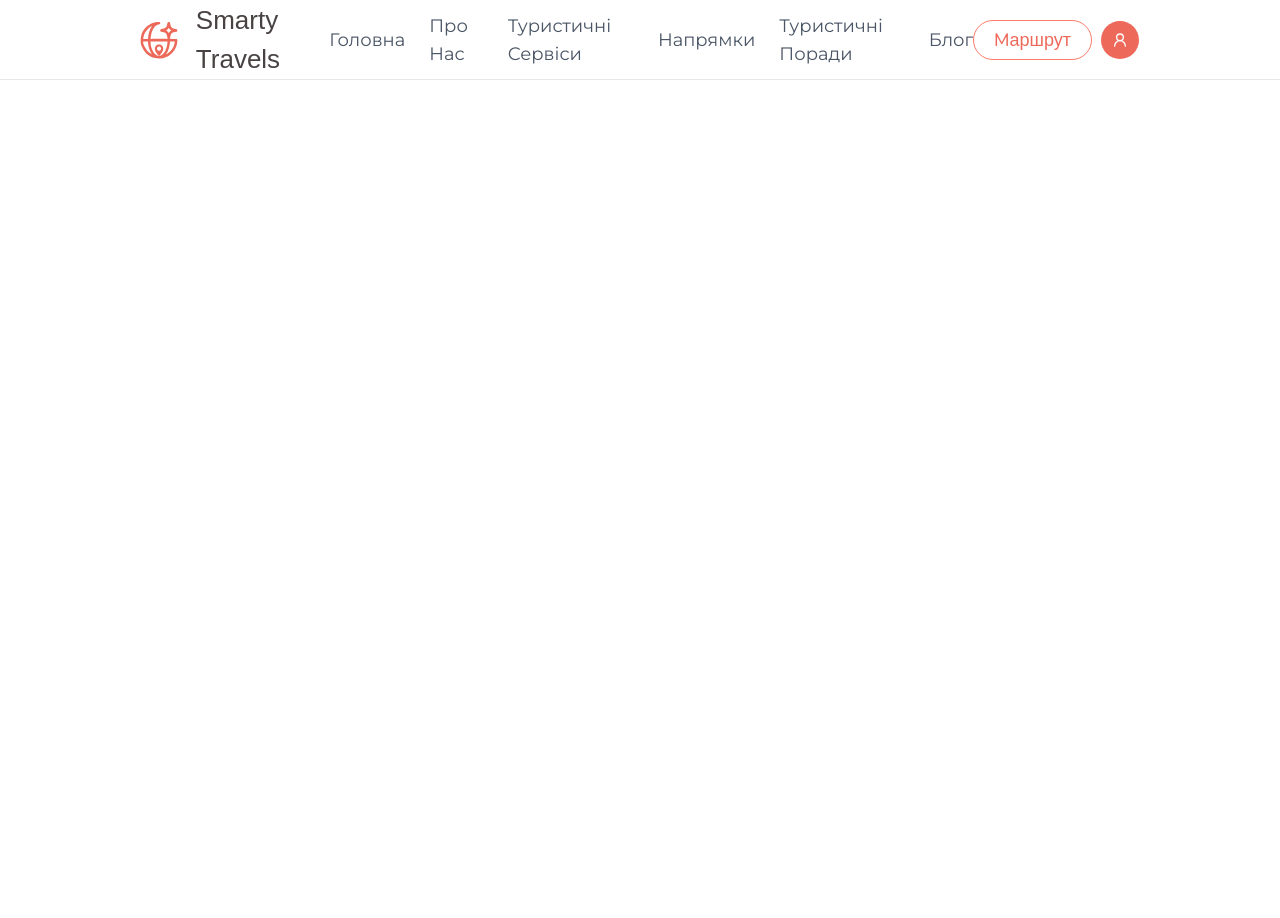
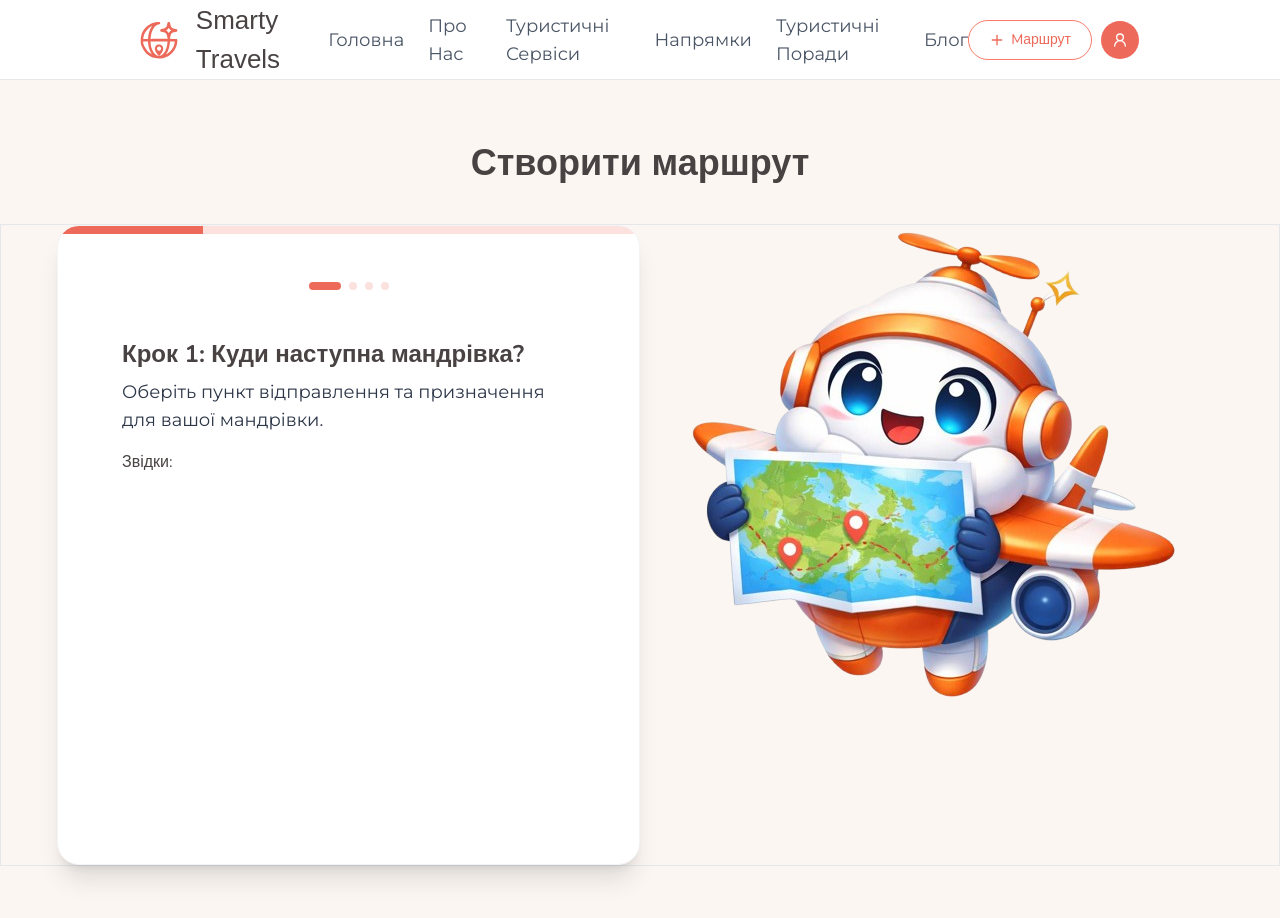
Before and after one commit to MarynaOzkara/smarty-ai-trip-planner, a React (Vite) app: page /create-trip in a window 1280 px wide. Shown: the top 918 px of the page. Before the commit the page ends 800 px from the top, so only its background shows below. Built offline with nearby package versions, Linux system fonts and the light colour scheme; a web font is replaced by a local one.

Commit message:
add create trip page and how it work section

```diff
--- a/src/App.jsx
+++ b/src/App.jsx
@@ -1,6 +1,7 @@
 import { Route, Routes } from "react-router-dom";
 import Header from "./components/common/Header";
 import Home from "./pages/Home";
+import CreateTrip from "./pages/CreateTrip";
 
 const App = () => {
   return (
@@ -8,6 +9,7 @@ const App = () => {
       <Header />
       <Routes>
         <Route path="/" element={<Home />} />
+        <Route path="/create-trip" element={<CreateTrip />} />
       </Routes>
     </>
   );
--- a/src/components/common/Header.jsx
+++ b/src/components/common/Header.jsx
@@ -1,8 +1,9 @@
-import { Link } from "react-router-dom";
+import { Link, useNavigate } from "react-router-dom";
 import { Button } from "../ui/button";
-import {  Menu, User2 } from "lucide-react";
+import { Menu, Plus, User2 } from "lucide-react";
 
 const Header = () => {
+  const navigate = useNavigate();
   return (
     <header className="bg-background flex-between px-4 md:px-8 lg:px-35 w-full h-20 border-b absolute top-0 right-0 z-50">
       <Link to={"/"}>
@@ -51,13 +52,18 @@ const Header = () => {
         </ul>
       </nav>
       <div className="flex-center gap-2">
-        <Button variant="outline" size="lg" className="cursor-pointer px-5">
+        <Button
+          onClick={() => navigate("/create-trip")}
+          variant="outline"
+          size="lg"
+          className="cursor-pointer px-5 text-sm"
+        >
+          <Plus className="w-4 h-4" />
           Mаршрут
         </Button>
         <div className="flex">
           <Button className="cursor-pointer hover:bg-secondary w-10 h-10 rounded-full">
             <User2 />
-
           </Button>
         </div>
         <button className="flex md:hidden cursor-pointer hover:bg-secondary p-2 rounded-md">
--- a/src/components/common/Hero.jsx
+++ b/src/components/common/Hero.jsx
@@ -1,12 +1,14 @@
 import { MapPin, Play } from "lucide-react";
 import { Button } from "../ui/button";
+import { useNavigate } from "react-router-dom";
 
 const Hero = () => {
+  const navigate = useNavigate();
   return (
     <section className="relative min-h-screen overflow-hidden bg-linear-to-br from-background to-primary/20 py-10">
       <img
         className="absolute w-180 top-0 right-0 md:top-30 md:right-50 opacity-25"
-        src="/public/map.png"
+        src="/map.png"
         alt="World Map"
       />
       <MapPin className="absolute w-7 h-7 top-65 right-124 text-accent" />
@@ -14,6 +16,8 @@ const Hero = () => {
       <MapPin className="absolute w-6 h-6 top-82 right-152 text-accent" />
       <MapPin className="absolute w-6 h-6 top-62 right-144 text-accent" />
       <MapPin className="absolute w-6 h-6 top-70 right-135 text-accent" />
+      <MapPin className="absolute w-6 h-6 top-85 right-125 text-accent" />
+      <MapPin className="absolute w-6 h-6 top-90 right-182 text-accent" />
       <div className=" border max-padd-container pt-20 flex flex-col md:flex-row">
         <div className="border max-w-2xl py-20 px-8">
           <div className="mb-8 inline-flex items-center justify-center gap-4 rounded-full bg-background border border-background/50 px-4 py-1 shadow-sm">
@@ -32,7 +36,10 @@ const Hero = () => {
             готелі та рахує бюджет автоматично
           </p>
           <div className="pt-10 gap-4 flex flex-col md:flex-row">
-            <Button className="py-6 px-10 cursor-pointer hover:bg-secondary text-xl">
+            <Button
+              onClick={() => navigate("/create-trip")}
+              className="py-6 px-10 cursor-pointer hover:bg-secondary text-xl"
+            >
               Створити маршрут
             </Button>
             <Button
@@ -44,10 +51,10 @@ const Hero = () => {
             </Button>
           </div>
         </div>
-        <div className="border relative flex-grow max-w-2xl">
+        <div className="border relative grow max-w-2xl">
           <img
             className="w-80 absolute right-25 bottom-0"
-            src="/public/SmartyAI.png"
+            src="/SmartyAI.png"
             alt="SmartyAi"
           />
         </div>
--- /dev/null
+++ b/src/components/common/HowItWork.jsx
@@ -0,0 +1,11 @@
+const HowItWork = () => {
+  return (
+    <section className="border max-padd-container py-20">
+      <h2 className="text-center">
+        Як працює <span className="text-accent">Smarty AI?</span>
+      </h2>
+    </section>
+  );
+};
+
+export default HowItWork;
--- /dev/null
+++ b/src/pages/CreateTrip.jsx
@@ -0,0 +1,66 @@
+import { useState } from "react";
+
+const CreateTrip = () => {
+  const [step, setStep] = useState(1);
+  const [loading, setLoading] = useState(false);
+  const [formData, setFormData] = useState({
+    origin: null,
+    destination: null,
+    startDate: "",
+    endDate: "",
+    totalDays: "",
+    travelers: "",
+    budget: "",
+  });
+  return (
+    <section className="bg-secondary-foreground min-h-screen py-30">
+      <h2 className="text-center mb-10">Створити маршрут</h2>
+      <div className="border max-padd-container flex flex-col md:flex-row gap-10">
+        {/* Container */}
+        <div className="w-full max-w-[50%] min-h-[85vh] sm:min-h-[80vh] bg-background rounded-3xl shadow-xl border border-gray-100 overflow-hidden flex flex-col">
+          {/* Progress Bar */}
+          <div className="h-2 bg-primary/20 w-full">
+            <div
+              style={{ width: `${(step / 4) * 100}%` }}
+              className="h-full bg-primary transition-all duration-500 ease-out"
+            />
+          </div>
+          <div className="p-5 md:p-12 flex flex-col flex-1">
+            {/* Steps Indicator*/}
+            <div className="flex-center space-x-2 mb-8">
+              {[1, 2, 3, 4].map((s) => (
+                <div
+                  key={s}
+                  className={`h-2 rounded-full transition-all duration-300 ${step === s ? "w-8 bg-accent" : step > s ? "w-2 bg-accent" : "w-2 bg-accent/20"}`}
+                />
+              ))}
+            </div>
+            <div className="flex-1 flex flex-col pt-2 sm:p-4">
+              {step === 1 && (
+                <div>
+                  <div className="mb-4">
+                    <h3 className="text-2xl mb-2">
+                      Крок 1: Куди наступна мандрівка?
+                    </h3>
+                    <p>
+                      Оберіть пункт відправлення та призначення для вашої
+                      мандрівки.
+                    </p>
+                  </div>
+                  <div>
+                    <label htmlFor="origin">Звідки:</label>
+                  </div>
+                </div>
+              )}
+            </div>
+          </div>
+        </div>
+        <div>
+          <img src="/SmartyAI.png" alt="SmartyAi" />
+        </div>
+      </div>
+    </section>
+  );
+};
+
+export default CreateTrip;
--- a/src/pages/Home.jsx
+++ b/src/pages/Home.jsx
@@ -1,9 +1,11 @@
 import Hero from "../components/common/Hero";
+import HowItWork from "../components/common/HowItWork";
 
 const Home = () => {
   return (
     <div>
       <Hero />
+      <HowItWork />
     </div>
   );
 };
```
